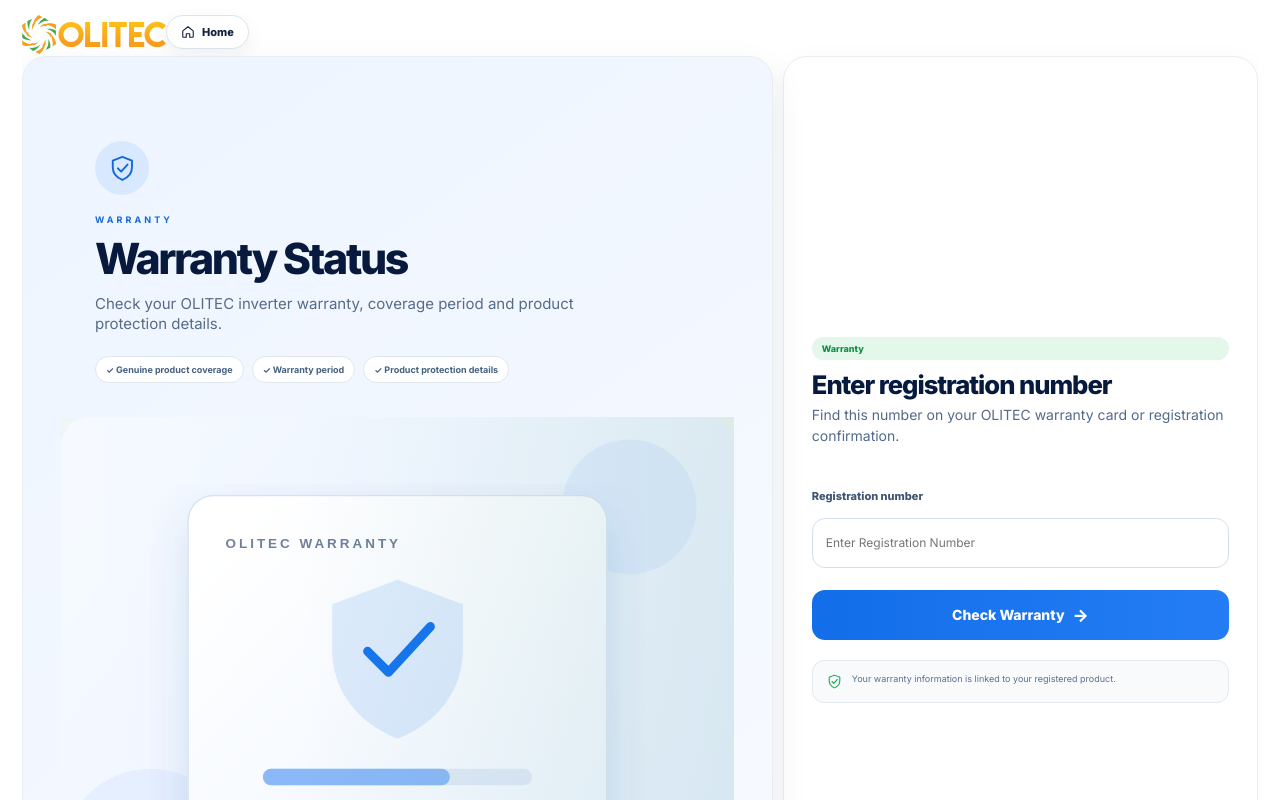
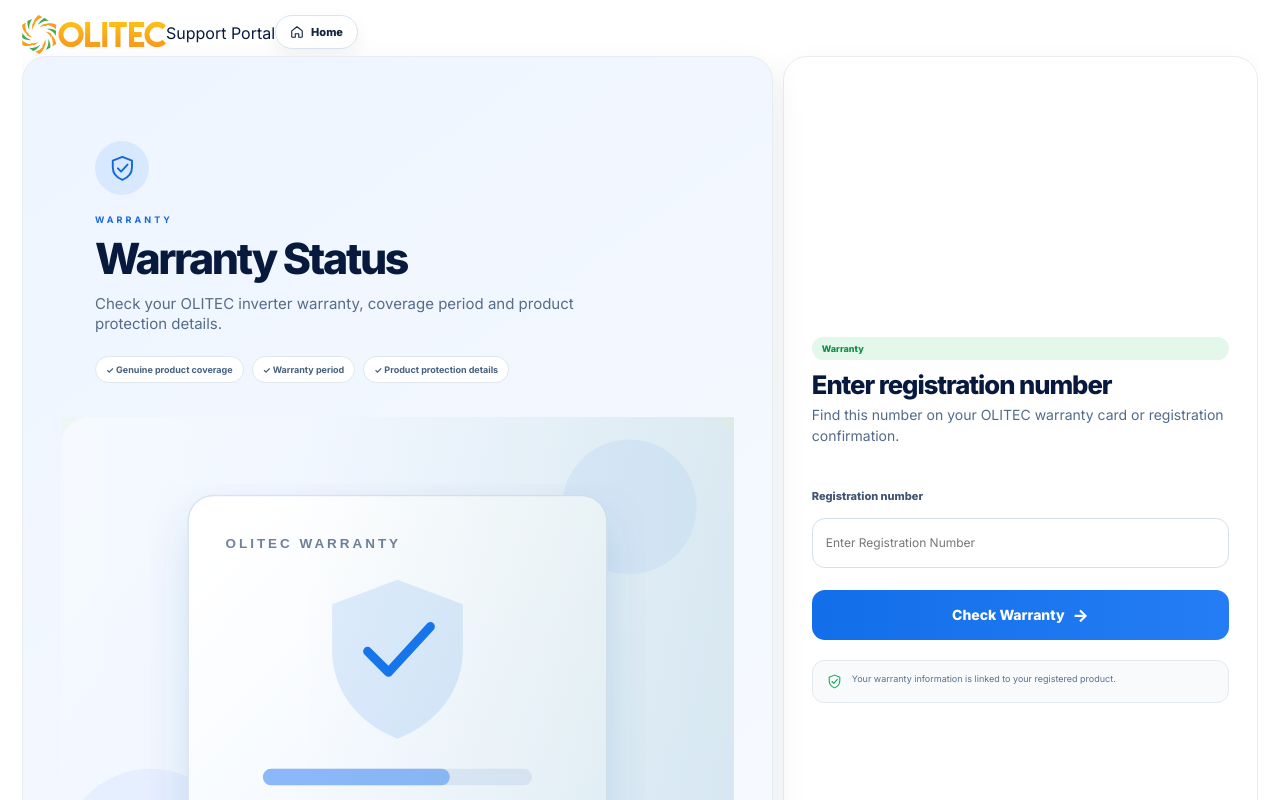
Before and after one commit to gopidhanush/olitec-service-portal, a Next.js app: page /warranty in a window 1280 px wide. Shown: the top 800 px of the page. Built offline with nearby package versions, Linux system fonts and the light colour scheme.

Commit message:
Align inner-page header with the approved portal header

```diff
--- a/components/PortalChrome.tsx
+++ b/components/PortalChrome.tsx
@@ -3,15 +3,9 @@
 export type PortalIconType = 'scan' | 'shield' | 'wrench' | 'document'
 
 export function PortalIcon({ type }: { type: PortalIconType }) {
-  if (type === 'scan') {
-    return <svg viewBox="0 0 48 48" aria-hidden="true"><path d="M17 8H11a3 3 0 0 0-3 3v6M31 8h6a3 3 0 0 1 3 3v6M17 40h-6a3 3 0 0 1-3-3v-6M31 40h6a3 3 0 0 1 3-3v-6" fill="none" stroke="currentColor" strokeWidth="3.2" strokeLinecap="round"/><rect x="18" y="18" width="12" height="12" rx="2" fill="none" stroke="currentColor" strokeWidth="3"/><path d="M22 14v4M26 14v4M22 30v4M26 30v4M14 22h4M30 22h4M14 26h4M30 26h4" fill="none" stroke="currentColor" strokeWidth="2.4" strokeLinecap="round"/></svg>
-  }
-  if (type === 'shield') {
-    return <svg viewBox="0 0 48 48" aria-hidden="true"><path d="M24 6 39 12v10c0 10-6.3 16.7-15 20-8.7-3.3-15-10-15-20V12L24 6Z" fill="none" stroke="currentColor" strokeWidth="3" strokeLinejoin="round"/><path d="m17 24 5 5 10-11" fill="none" stroke="currentColor" strokeWidth="3" strokeLinecap="round" strokeLinejoin="round"/></svg>
-  }
-  if (type === 'wrench') {
-    return <svg viewBox="0 0 48 48" aria-hidden="true"><path d="M29 10a10 10 0 0 0-8 15L10 36a4 4 0 1 0 6 6l11-11a10 10 0 0 0 13-11l-7 7-6-2-2-6 7-7a10 10 0 0 0-3-2Z" fill="none" stroke="currentColor" strokeWidth="3" strokeLinecap="round" strokeLinejoin="round"/></svg>
-  }
+  if (type === 'scan') return <svg viewBox="0 0 48 48" aria-hidden="true"><path d="M17 8H11a3 3 0 0 0-3 3v6M31 8h6a3 3 0 0 1 3 3v6M17 40h-6a3 3 0 0 1-3-3v-6M31 40h6a3 3 0 0 1 3-3v-6" fill="none" stroke="currentColor" strokeWidth="3.2" strokeLinecap="round"/><rect x="18" y="18" width="12" height="12" rx="2" fill="none" stroke="currentColor" strokeWidth="3"/><path d="M22 14v4M26 14v4M22 30v4M26 30v4M14 22h4M30 22h4M14 26h4M30 26h4" fill="none" stroke="currentColor" strokeWidth="2.4" strokeLinecap="round"/></svg>
+  if (type === 'shield') return <svg viewBox="0 0 48 48" aria-hidden="true"><path d="M24 6 39 12v10c0 10-6.3 16.7-15 20-8.7-3.3-15-10-15-20V12L24 6Z" fill="none" stroke="currentColor" strokeWidth="3" strokeLinejoin="round"/><path d="m17 24 5 5 10-11" fill="none" stroke="currentColor" strokeWidth="3" strokeLinecap="round" strokeLinejoin="round"/></svg>
+  if (type === 'wrench') return <svg viewBox="0 0 48 48" aria-hidden="true"><path d="M29 10a10 10 0 0 0-8 15L10 36a4 4 0 1 0 6 6l11-11a10 10 0 0 0 13-11l-7 7-6-2-2-6 7-7a10 10 0 0 0-3-2Z" fill="none" stroke="currentColor" strokeWidth="3" strokeLinecap="round" strokeLinejoin="round"/></svg>
   return <svg viewBox="0 0 48 48" aria-hidden="true"><path d="M14 6h15l7 7v29H14Z" fill="none" stroke="currentColor" strokeWidth="3" strokeLinejoin="round"/><path d="M29 6v9h9M20 23h10M20 29h10M20 35h7" fill="none" stroke="currentColor" strokeWidth="3" strokeLinecap="round"/></svg>
 }
 
@@ -22,13 +16,11 @@
 export function PortalHeader() {
   return (
     <header className="customerHeader">
-      <Link href="/" className="customerLogo" aria-label="OLITEC home">
-        <img className="olitecOfficialLogo" src="/olitec-logo.svg" alt="OLITEC" />
-      </Link>
-      <Link href="/" className="customerHomeButton" aria-label="Go to OLITEC home">
-        <HomeIcon />
-        <span>Home</span>
-      </Link>
+      <Link href="/" className="customerLogo" aria-label="OLITEC home"><img className="olitecOfficialLogo" src="/olitec-logo.svg" alt="OLITEC" /></Link>
+      <div className="customerHeaderRight">
+        <span className="olitecExactPortal">Support Portal</span>
+        <Link href="/" className="customerHomeButton" aria-label="Go to OLITEC home"><HomeIcon/><span>Home</span></Link>
+      </div>
     </header>
   )
 }
```
